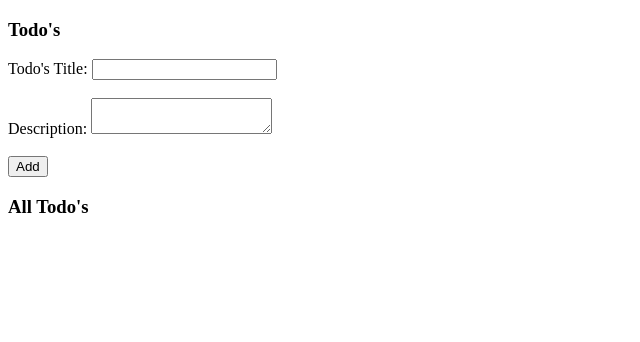
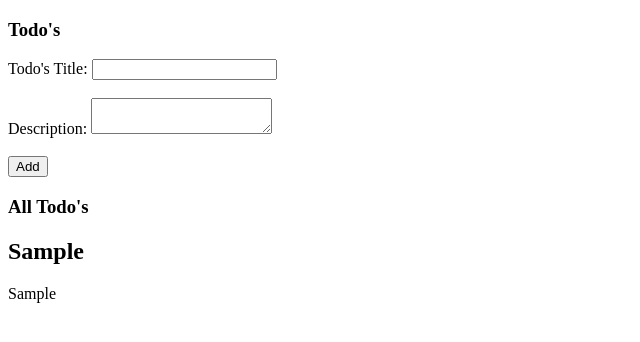
Before and after one commit to nikita-jadhav16/todo_list, a React (Create React App) app: page / in a window 1280 px wide. Both pictures are taken after typing "Sample", "Sample" into the empty fields and a click on the button "Add". Shown: the top 342 px of the page, without its empty margins (0-640 px from the left). Built offline with nearby package versions, Linux system fonts and the light colour scheme.

Commit message:
mapped todos

```diff
--- a/src/components/Todo.js
+++ b/src/components/Todo.js
@@ -46,6 +46,16 @@ const Todo = () => {
       {console.log("all todos", todos)}
 
       {todos.length > 0 && <h3>All Todo's</h3>}
+      {todos.map((todo) => {
+        console.log("map => ", todo);
+
+        return (
+          <>
+            <h2>{todo.title}</h2>
+            <p>{todo.description}</p>
+          </>
+        );
+      })}
     </>
   );
 };
```
